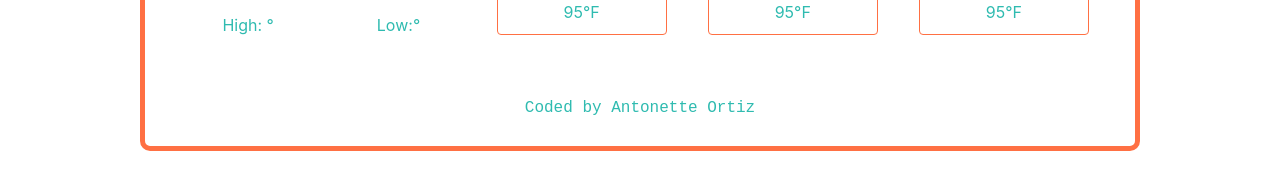
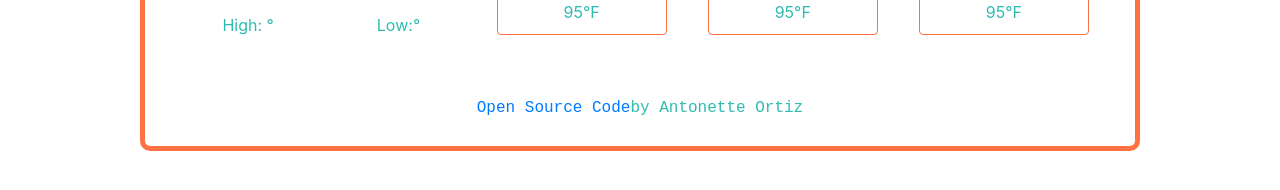
Before and after one commit to antonetteortiz/ui-pattern-project, a plain HTML site: page index.html in a window 1280 px wide. Shown: the part 482-672 px from the top of the page. Drawn offline with nearby package versions, Linux system fonts and the light colour scheme; no server answers.

Commit message:
open source link

```diff
--- a/index.html
+++ b/index.html
@@ -182,7 +182,7 @@
       </div>
     </div>
     <footer>
-      <h6>Coded by Antonette Ortiz</h6>
+      <h6> <a href="https://github.com/antonetteortiz/weather-app">Open Source Code</a>by Antonette Ortiz</h6>
     </footer>
 
     <script src="src/index.js"></script>
```
